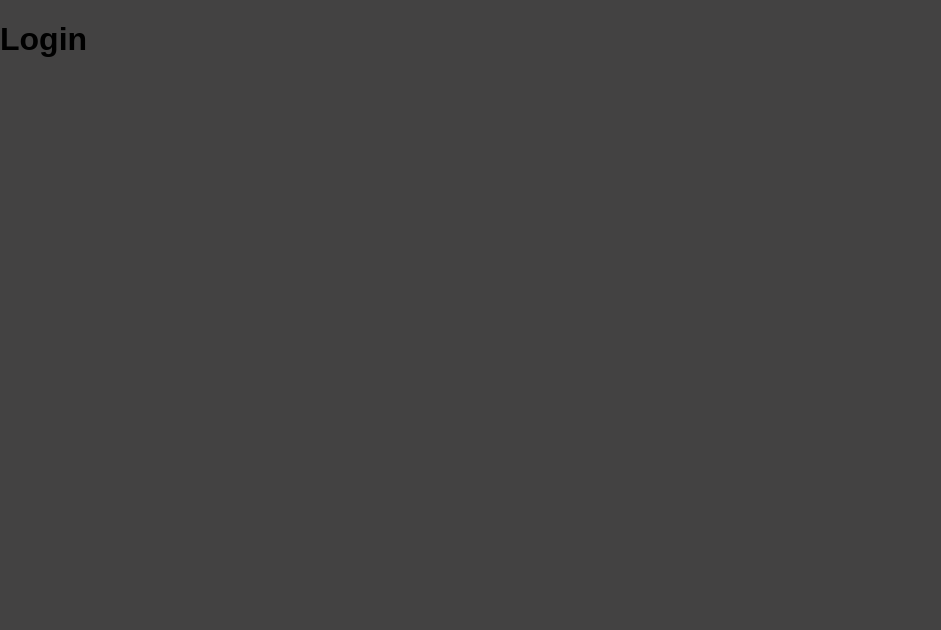
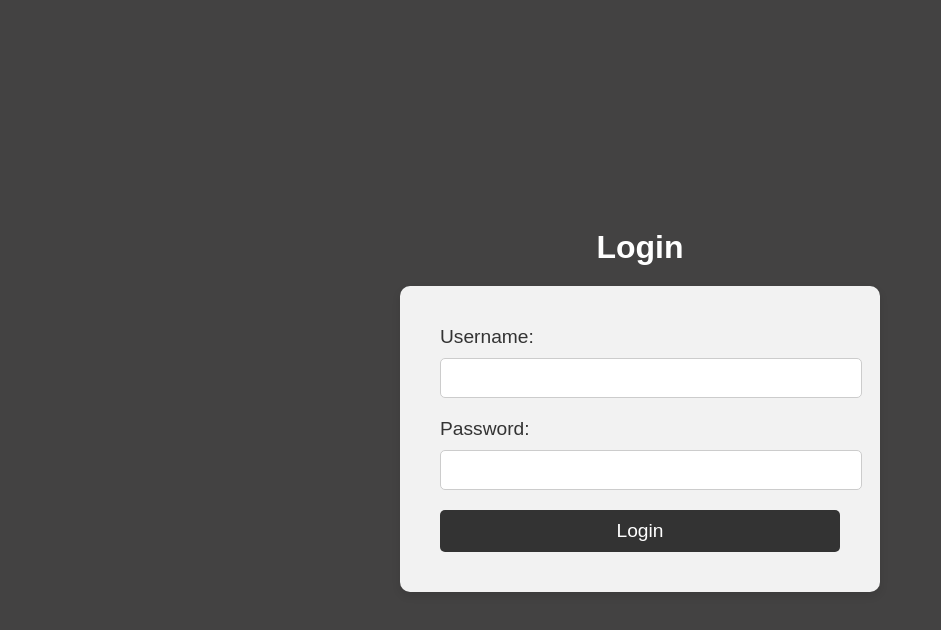
Before and after one commit to Roeishmil/EasyCar, a website: page Public/login.html in a window 1280 px wide. Shown: the whole page, without its empty margins (0-941 px from the left). Drawn offline with Linux system fonts and the light colour scheme.

Commit message:
love you

```diff
--- a/Public/index.js
+++ b/Public/index.js
@@ -44,17 +44,6 @@ setInterval(() => { changeSlide(1); }, slideInterval);
 // Start the initial progress bar animation
 startProgressBar();
 
-function goToLoginPage(){
-    window.location.href = 'login.html';
-}
-
-function goToStockPage(){
-    window.location.href = 'cart.html';
-}
-
-function goToOrderPage(){
-    window.location.href = 'orders.html';
-}
 
 //JavaScript to initialize the map
 // Initialize and add the map
@@ -95,3 +84,36 @@ document.getElementById('orders').addEventListener('click', async function(event
       console.error('Error:', error);
     }
   });
+
+// Add an event listener to the login button
+document.getElementById('loginSubmit').addEventListener('click', async function(event) {
+  event.preventDefault(); // Prevent default form submission behavior
+
+  try {
+      // Get username and password from input fields
+      const loginUsername = document.getElementById('loginUsername').value;
+      const loginPassword = document.getElementById('loginPassword').value;
+
+      // Make the POST request to your server with the login details
+      const response = await fetch('/validateLogin', {
+          method: 'POST',
+          headers: {
+              'Content-Type': 'application/json'
+          },
+          body: JSON.stringify({ username: loginUsername, password: loginPassword })
+      });
+
+      const result = await response.json();
+
+      if (result.success) {
+          console.log('Login successful! User level:', result.level);
+          // Redirect to another page or show a success message
+      } else {
+          console.log('Login failed:', result.message);
+          alert('Invalid login credentials.');
+      }
+  } catch (error) {
+      console.error('Error:', error.message);
+      alert('An error occurred during login.');
+  }
+});
--- a/Public/login.html
+++ b/Public/login.html
@@ -5,8 +5,22 @@
     <meta name="viewport" content="width=device-width, initial-scale=1.0">
     <title>Login</title>
     <link rel="stylesheet" href="style.css">
+    <script defer src="index.js"></script> <!-- Ensure the script is loaded after the HTML -->
 </head>
-<body>
-    <h1>Login</h1>
+<body id="loginBody">
+    <h1 id="loginH1">Login</h1>
+    <form id="loginForm">
+        <div>
+            <label for="username">Username:</label>
+            <input type="text" id="loginUsername" name="username" required>
+        </div>
+        <div>
+            <label for="password">Password:</label>
+            <input type="password" id="loginPassword" name="password" required>
+        </div>
+        <div>
+            <button id="loginSubmit" type="button">Login</button>
+        </div>
+    </form>
 </body>
 </html>
--- a/Public/style.css
+++ b/Public/style.css
@@ -190,3 +190,68 @@ footer {
     padding: 20px;
     text-align: center;
 }
+
+#loginBody {
+    background-color: #434242;
+    display: flex;
+    flex-direction: column;
+    justify-content: center;
+    align-items: center;
+    height: 100vh;
+    margin: 0;
+}
+
+#loginForm {
+    background-color: #f2f2f2;
+    padding: 40px;
+    border-radius: 10px;
+    box-shadow: 0 4px 8px rgba(0, 0, 0, 0.1);
+    width: 100%;
+    max-width: 400px;
+    display: flex;
+    flex-direction: column;
+    justify-content: center;
+}
+
+#loginH1 {
+    color: white;
+    text-align: center;
+    margin-bottom: 20px; /* Space between h1 and form */
+}
+
+label {
+    font-size: 1.2em;
+    color: #333;
+    display: block;
+    margin-bottom: 10px;
+}
+
+#loginUsername,
+#loginPassword {
+    width: 100%;
+    padding: 10px;
+    margin-bottom: 20px;
+    border-radius: 5px;
+    border: 1px solid #ccc;
+    font-size: 1em;
+}
+
+#loginSubmit {
+    width: 100%;
+    padding: 10px;
+    background-color: #333;
+    color: white;
+    border: none;
+    border-radius: 5px;
+    font-size: 1.2em;
+    cursor: pointer;
+    transition: background-color 0.3s;
+}
+
+#loginSubmit:hover {
+    background-color: #555;
+}
+
+#loginSubmit:active {
+    background-color: #111;
+}
```
Also changed, not shown: Public/index.html (+3 -3 lines), app.js (+20 -2 lines), database/database.js (+13 -1 lines).
